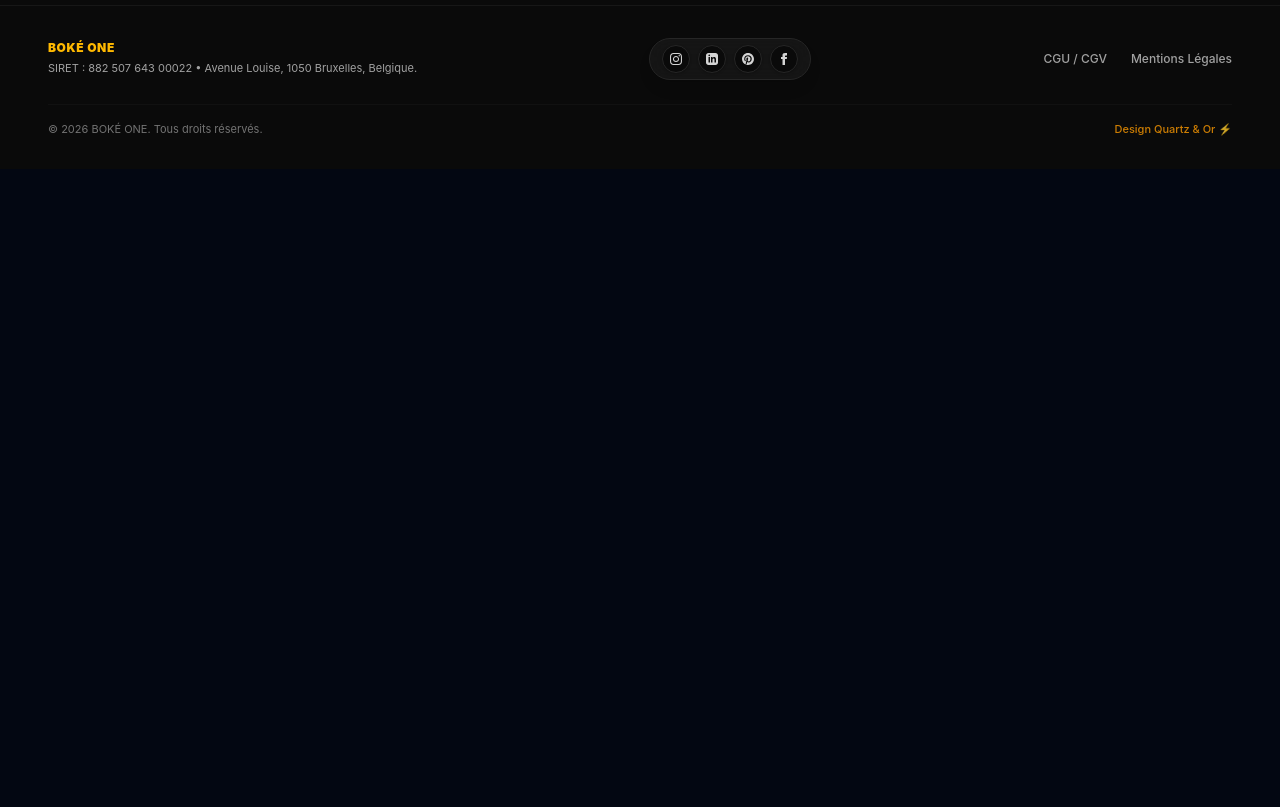
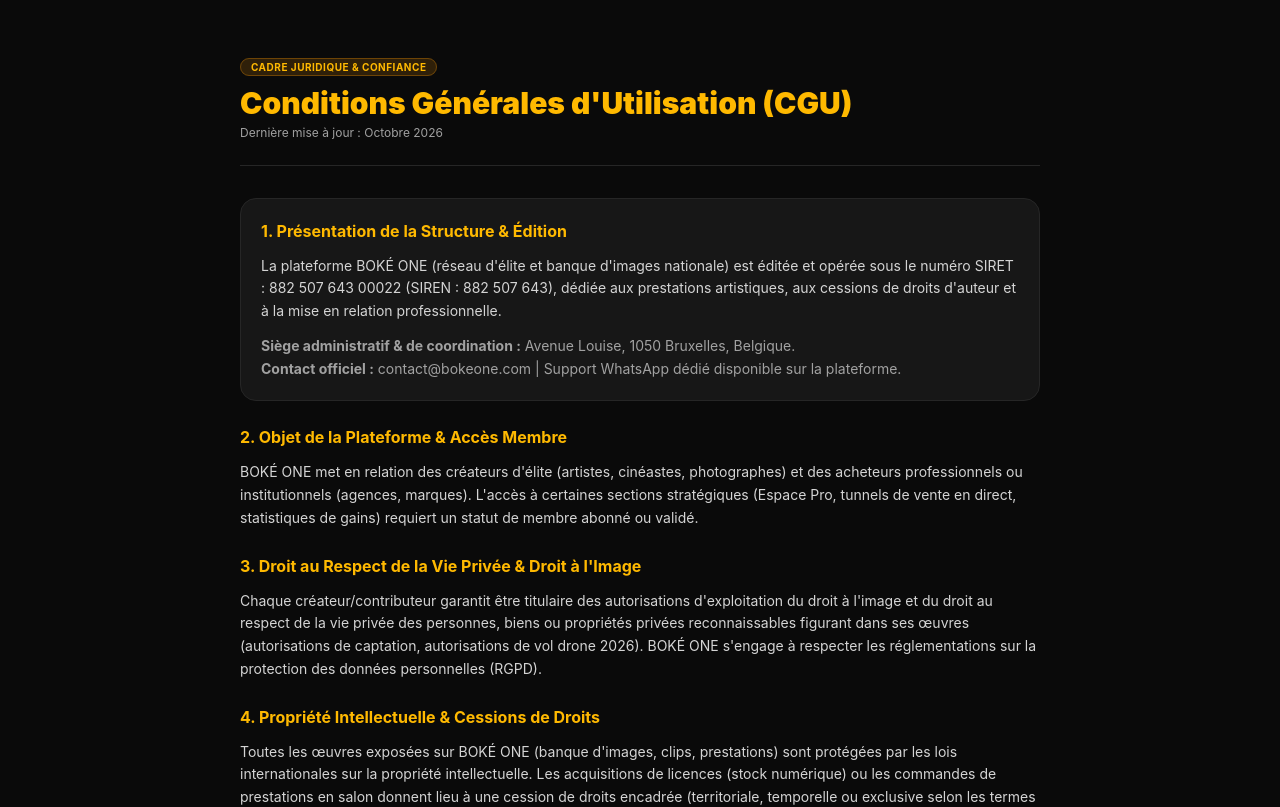
Before and after one commit to cloudshellsystem/boke, a React (Vite) app: page / in a window 1280 px wide. Shown: the part 1440-2247 px from the top of the page. Before the commit the page ends 1609 px from the top, so only its background shows below. Built offline with nearby package versions, Linux system fonts and the light colour scheme; no server answers.

Commit message:
Optimisation de la taille des chunks Vite et validation du Footer

```diff
--- a/src/components/Footer.jsx
+++ b/src/components/Footer.jsx
@@ -1,99 +1,122 @@
 import React from "react";
-import { Link } from "react-router-dom";
+import { useLanguage } from "../context/LanguageContext";
 
-export default function Footer({ onNavigate }) {
-  const handleLegalClick = (e, route) => {
-    if (onNavigate) {
-      e.preventDefault();
-      onNavigate(route);
-    }
-  };
+const CGU_TEXT = {
+  fr: {
+    badge: "Cadre Juridique & Confiance",
+    title: "Conditions Générales d'Utilisation (CGU)",
+    lastUpdate: "Dernière mise à jour : Octobre 2026",
+    sec1Title: "1. Présentation de la Structure & Édition",
+    sec1P1: "La plateforme BOKÉ ONE (réseau d'élite et banque d'images nationale) est éditée et opérée sous le numéro SIRET : 882 507 643 00022 (SIREN : 882 507 643), dédiée aux prestations artistiques, aux cessions de droits d'auteur et à la mise en relation professionnelle.",
+    sec1HQ: "Siège administratif & de coordination :",
+    sec1Address: "Avenue Louise, 1050 Bruxelles, Belgique.",
+    sec1Contact: "Contact officiel :",
+    sec1WhatsApp: "Support WhatsApp dédié disponible sur la plateforme.",
+    sec2Title: "2. Objet de la Plateforme & Accès Membre",
+    sec2Desc: "BOKÉ ONE met en relation des créateurs d'élite (artistes, cinéastes, photographes) et des acheteurs professionnels ou institutionnels (agences, marques). L'accès à certaines sections stratégiques (Espace Pro, tunnels de vente en direct, statistiques de gains) requiert un statut de membre abonné ou validé.",
+    sec3Title: "3. Droit au Respect de la Vie Privée & Droit à l'Image",
+    sec3Desc: "Chaque créateur/contributeur garantit être titulaire des autorisations d'exploitation du droit à l'image et du droit au respect de la vie privée des personnes, biens ou propriétés privées reconnaissables figurant dans ses œuvres (autorisations de captation, autorisations de vol drone 2026). BOKÉ ONE s'engage à respecter les réglementations sur la protection des données personnelles (RGPD).",
+    sec4Title: "4. Propriété Intellectuelle & Cessions de Droits",
+    sec4Desc: "Toutes les œuvres exposées sur BOKÉ ONE (banque d'images, clips, prestations) sont protégées par les lois internationales sur la propriété intellectuelle. Les acquisitions de licences (stock numérique) ou les commandes de prestations en salon donnent lieu à une cession de droits encadrée (territoriale, temporelle ou exclusive selon les termes négociés). Toute revente ou utilisation non autorisée est strictement interdite.",
+    sec5Title: "5. Transactions, Commissions & Acomptes",
+    sec5Desc: "Les transactions réalisées via la plateforme ou validées en salon impliquent un système de commissionnement transparent (15 % prélevés par la structure jusqu'à 100 €, puis 20 % au-delà). Les accords conclus en direct peuvent nécessiter le versement d'un acompte de sécurité (généralement 30 %) pour bloquer les plannings et valider les cessions immédiates.",
+    sec6Title: "6. Protection Technique (Basse Résolution, RAW, Filigranes) & Exonération de Responsabilité",
+    sec6Desc: "Afin de protéger le travail des créateurs, BOKÉ ONE applique volontairement un affichage en basse résolution et compresse les aperçus sur la plateforme, complétés par des filigranes dynamiques superposés et la désactivation des accès directs au téléchargement. Les œuvres ne sont proposées et délivrées dans leur format d'origine haute définition (RAW, fichiers natifs non compressés, Ultra-HD / 4K) qu'exclusivement lors de la finalisation de l'achat ou du paiement d'une licence valide. L'utilisateur et le créateur reconnaissent qu'aucune technologie web n'est totalement infaillible face aux tentatives d'extraction ou de capture d'écran frauduleuses. BOKÉ ONE ne pourra être tenu responsable des détournements réalisés par des tiers en dehors de son infrastructure, mais collaborera activement à l'identification de toute infraction.",
+    sec7Title: "7. Responsabilité & Conciliation",
+    sec7Desc: "BOKÉ ONE s'engage à assurer la sécurité des données de ses membres et la fiabilité des outils de mise en relation. En cas de litige, les parties privilégieront une résolution amiable via la conciergerie.",
+    sec8Title: "8. Gestion des Cookies & Protection des Données (RGPD)",
+    sec8P1: "Un cookie est un petit fichier texte déposé sur le disque dur de votre ordinateur ou de votre appareil (smartphone, tablette...) lors de la visite d'un site Internet ou de la consultation d'une publicité. Les cookies ont pour but de collecter des informations relatives à votre navigation et de vous adresser des services adaptés.",
+    sec8P2: "Sur BOKÉ ONE, les cookies sont utilisés pour assurer le bon fonctionnement technique de la plateforme (sauvegarde des sessions, gestion du panier et préférences d'affichage) et, le cas échéant, pour mesurer l'audience et l'utilisation de nos services (statistiques anonymisées). Vous pouvez à tout moment configurer votre navigateur pour accepter ou refuser les cookies."
+  },
+  en: {
+    badge: "Legal Framework & Trust",
+    title: "Terms of Service (ToS)",
+    lastUpdate: "Last updated: October 2026",
+    sec1Title: "1. Structure Presentation & Publishing",
+    sec1P1: "The BOKÉ ONE platform (elite network & national image bank) is published and operated under SIRET number: 882 507 643 00022 (SIREN: 882 507 643), dedicated to artistic services, copyright transfers, and professional networking.",
+    sec1HQ: "Administrative & coordination headquarters:",
+    sec1Address: "Avenue Louise, 1050 Brussels, Belgium.",
+    sec1Contact: "Official contact:",
+    sec1WhatsApp: "Dedicated WhatsApp support available on the platform.",
+    sec2Title: "2. Platform Purpose & Member Access",
+    sec2Desc: "BOKÉ ONE connects elite creators (artists, filmmakers, photographers) with professional or institutional buyers (agencies, brands). Access to strategic sections (Pro Space, direct sales funnels, earnings statistics) requires subscriber or validated member status.",
+    sec3Title: "3. Privacy Rights & Model Release",
+    sec3Desc: "Each contributor guarantees possession of all necessary image rights, property releases, and privacy clearances for recognizable individuals or private properties featured in uploaded works (including 2026 drone flight clearances). BOKÉ ONE complies with GDPR personal data protection standards.",
+    sec4Title: "4. Intellectual Property & Rights Transfers",
+    sec4Desc: "All works showcased on BOKÉ ONE (image bank, video clips, services) are protected by international intellectual property laws. License acquisitions (digital stock) or event service bookings entail structured rights assignments (territorial, time-bound, or exclusive according to negotiated terms). Any unauthorized resale or use is strictly prohibited.",
+    sec5Title: "5. Transactions, Commissions & Deposits",
+    sec5Desc: "Transactions completed via the platform or validated on-site involve a transparent commission structure (15% platform fee up to €100, then 20% beyond). Direct agreements may require a security deposit (typically 30%) to lock schedules and confirm immediate transfers.",
+    sec6Title: "6. Technical Protection (Low Resolution, RAW Files, Watermarks) & Limitation of Liability",
+    sec6Desc: "To protect creators' work, BOKÉ ONE intentionally displays content in low resolution and compressed preview formats across the platform, combined with overlaid dynamic watermarks and disabled direct downloads. Original high-definition files (RAW, uncompressed native assets, Ultra-HD / 4K) are exclusively provided upon full purchase completion or payment of a valid license. Users and creators acknowledge that no web technology is completely immune to fraudulent extraction or screenshots. BOKÉ ONE cannot be held liable for third-party unauthorized captures outside its infrastructure, but will actively assist in identifying infringements.",
+    sec7Title: "7. Liability & Conciliation",
+    sec7Desc: "BOKÉ ONE is committed to ensuring member data security and networking tool reliability. In the event of a dispute, parties will prioritize an amicable resolution through conciergence.",
+    sec8Title: "8. Cookies Management & Data Protection (GDPR)",
+    sec8P1: "A cookie is a small text file stored on your computer or device (smartphone, tablet...) when visiting a website or viewing an advertisement. Cookies collect information regarding your browsing activity to provide tailored services.",
+    sec8P2: "On BOKÉ ONE, cookies are used to guarantee technical platform performance (session preservation, shopping cart management, display preferences) and measure service usage (anonymous statistics). You can configure your browser preferences at any time."
+  }
+};
+
+export default function CGUPage() {
+  const { lang } = useLanguage();
+  const t = CGU_TEXT[lang] || CGU_TEXT.fr;
 
   return (
-    <footer className="w-full bg-neutral-950 border-t border-neutral-900 text-neutral-400 py-8 px-6 sm:px-12 font-sans mt-auto relative z-30">
-      <div className="max-w-7xl mx-auto flex flex-col md:flex-row items-center justify-between gap-6">
+    <main className="mx-auto w-full max-w-4xl bg-neutral-950 p-6 sm:p-12 text-neutral-300 min-h-screen font-sans space-y-8">
+      <header className="border-b border-neutral-800 pb-6">
+        <span className="text-[10px] bg-amber-500/15 text-amber-400 border border-amber-500/30 px-2.5 py-0.5 rounded-full font-bold uppercase tracking-wider">
+          {t.badge}
+        </span>
+        <h1 className="text-3xl font-black text-amber-400 mt-2">{t.title}</h1>
+        <p className="text-xs text-neutral-400 mt-1">{t.lastUpdate}</p>
+      </header>
 
-        {/* Identité & Confiance */}
-        <div className="space-y-1 text-center md:text-left">
-          <h3 className="text-xs font-black text-amber-400 tracking-wider uppercase">BOKÉ ONE</h3>
-          <p className="text-[11px] text-neutral-400">
-            SIRET : 882 507 643 00022 • Avenue Louise, 1050 Bruxelles, Belgique.
+      <section className="space-y-6 text-xs sm:text-sm leading-relaxed">
+        <div className="bg-neutral-900 border border-neutral-800 p-5 rounded-2xl space-y-3">
+          <h2 className="text-base font-bold text-amber-400">{t.sec1Title}</h2>
+          <p>{t.sec1P1}</p>
+          <p className="text-neutral-400">
+            <strong>{t.sec1HQ}</strong> {t.sec1Address}
+            <br />
+            <strong>{t.sec1Contact}</strong> contact@bokeone.com | {t.sec1WhatsApp}
           </p>
         </div>
 
-        {/* 🔹 MINI-PICTOS RONDS DISCRETS (Réseaux Sociaux Cliquables) */}
-        <div className="flex items-center gap-2 bg-neutral-900/90 border border-neutral-800 px-3 py-1.5 rounded-full shadow-lg backdrop-blur-md">
-
-          {/* Instagram */}
-          <a
-            href="https://instagram.com"
-            target="_blank"
-            rel="noopener noreferrer"
-            className="w-7 h-7 rounded-full bg-neutral-950 border border-neutral-800 flex items-center justify-center text-neutral-300 hover:text-pink-400 hover:border-pink-500 transition transform hover:scale-110 shadow-sm cursor-pointer"
-            title="Instagram"
-          >
-            <svg className="w-3 h-3 fill-current" viewBox="0 0 24 24"><path d="M12 2.163c3.204 0 3.584.012 4.85.07 3.252.148 4.771 1.691 4.919 4.919.058 1.265.069 1.645.069 4.849 0 3.205-.012 3.584-.069 4.849-.149 3.225-1.664 4.771-4.919 4.919-1.266.058-1.644.07-4.85.07-3.204 0-3.584-.012-4.849-.07-3.26-.149-4.771-1.699-4.919-4.92-.058-1.265-.07-1.644-.07-4.849 0-3.204.013-3.583.07-4.849.149-3.227 1.664-4.771 4.919-4.919 1.266-.057 1.645-.069 4.849-.069zm0-2.163c-3.259 0-3.667.014-4.947.072-4.358.2-6.78 2.618-6.98 6.98-.059 1.281-.073 1.689-.073 4.948 0 3.259.014 3.668.072 4.948.2 4.358 2.618 6.78 6.98 6.98 1.281.058 1.689.072 4.948.072 3.259 0 3.668-.014 4.948-.072 4.354-.2 6.782-2.618 6.979-6.98.059-1.28.073-1.689.073-4.948 0-3.259-.014-3.667-.072-4.947-.196-4.354-2.617-6.78-6.979-6.98-1.281-.059-1.69-.073-4.949-.073zm0 5.838c-3.403 0-6.162 2.759-6.162 6.162s2.759 6.163 6.162 6.163 6.162-2.759 6.162-6.163c0-3.403-2.759-6.162-6.162-6.162zm0 10.162c-2.209 0-4-1.79-4-4 0-2.209 1.791-4 4-4s4 1.791 4 4c0 2.21-1.791 4-4 4zm6.406-11.845c-.796 0-1.441.645-1.441 1.44s.645 1.44 1.441 1.44c.795 0 1.439-.645 1.439-1.44s-.644-1.44-1.439-1.44z"/></svg>
-          </a>
-
-          {/* LinkedIn */}
-          <a
-            href="https://linkedin.com"
-            target="_blank"
-            rel="noopener noreferrer"
-            className="w-7 h-7 rounded-full bg-neutral-950 border border-neutral-800 flex items-center justify-center text-neutral-300 hover:text-amber-400 hover:border-amber-500 transition transform hover:scale-110 shadow-sm cursor-pointer"
-            title="LinkedIn"
-          >
-            <svg className="w-3 h-3 fill-current" viewBox="0 0 24 24"><path d="M19 0h-14c-2.761 0-5 2.239-5 5v14c0 2.761 2.239 5 5 5h14c2.762 0 5-2.239 5-5v-14c0-2.761-2.238-5-5-5zm-11 19h-3v-11h3v11zm-1.5-12.268c-.966 0-1.75-.79-1.75-1.764s.784-1.764 1.75-1.764 1.75.79 1.75 1.764-.783 1.764-1.75 1.764zm13.5 12.268h-3v-5.604c0-3.368-4-3.113-4 0v5.604h-3v-11h3v1.765c1.396-2.586 7-2.777 7 2.476v6.759z"/></svg>
-          </a>
-
-          {/* Pinterest */}
-          <a
-            href="https://www.pinterest.com/bokeone_photographes"
-            target="_blank"
-            rel="noopener noreferrer"
-            className="w-7 h-7 rounded-full bg-neutral-950 border border-neutral-800 flex items-center justify-center text-neutral-300 hover:text-red-400 hover:border-red-500 transition transform hover:scale-110 shadow-sm cursor-pointer"
-            title="Pinterest"
-          >
-            <svg className="w-3 h-3 fill-current" viewBox="0 0 24 24"><path d="M12 0c-6.627 0-12 5.372-12 12 0 5.084 3.163 9.426 7.627 11.174-.105-.949-.2-2.405.042-3.441.218-.937 1.407-5.965 1.407-5.965s-.359-.719-.359-1.782c0-1.668.967-2.914 2.171-2.914 1.023 0 1.518.769 1.518 1.69 0 1.029-.655 2.568-.994 3.995-.283 1.194.599 2.169 1.777 2.169 2.133 0 3.772-2.249 3.772-5.495 0-2.873-2.064-4.882-5.012-4.882-3.414 0-5.418 2.561-5.418 5.207 0 1.031.397 2.138.893 2.738.098.119.112.224.083.345-.09.375-.291 1.199-.331 1.363-.053.225-.172.273-.395.164-1.478-.688-2.404-2.852-2.404-4.594 0-3.745 2.721-7.185 7.843-7.185 4.128 0 7.331 2.942 7.331 6.879 0 4.102-2.589 7.41-6.183 7.41-1.207 0-2.339-.627-2.728-1.36l-.744 2.836c-.269 1.034-1.001 2.332-1.492 3.123 1.121.346 2.315.534 3.551.534 6.627 0 12-5.373 12-12 0-6.628-5.373-12-12-12z"/></svg>
-          </a>
-
-          {/* Facebook */}
-          <a
-            href="https://facebook.com"
-            target="_blank"
-            rel="noopener noreferrer"
-            className="w-7 h-7 rounded-full bg-neutral-950 border border-neutral-800 flex items-center justify-center text-neutral-300 hover:text-blue-400 hover:border-blue-500 transition transform hover:scale-110 shadow-sm cursor-pointer"
-            title="Facebook"
-          >
-            <svg className="w-3 h-3 fill-current" viewBox="0 0 24 24"><path d="M9 8h-3v4h3v12h5v-12h3.642l.358-4h-4v-1.667c0-.955.192-1.333 1.115-1.333h2.885v-5h-3.808c-3.596 0-5.192 1.583-5.192 4.615v3.385z"/></svg>
-          </a>
-
+        <div className="space-y-3">
+          <h2 className="text-base font-bold text-amber-400">{t.sec2Title}</h2>
+          <p>{t.sec2Desc}</p>
         </div>
 
-        {/* Liens légaux avec curseur main (cursor-pointer) */}
-        <div className="flex items-center gap-6 text-xs font-medium">
-          <Link
-            to="/cgu"
-            onClick={(e) => handleLegalClick(e, "cgu")}
-            className="hover:text-amber-400 transition text-neutral-400 cursor-pointer underline-offset-4 hover:underline"
-          >
-            CGU / CGV
-          </Link>
-          <Link
-            to="/cgu"
-            onClick={(e) => handleLegalClick(e, "mentions")}
-            className="hover:text-amber-400 transition text-neutral-400 cursor-pointer underline-offset-4 hover:underline"
-          >
-            Mentions Légales
-          </Link>
+        <div className="space-y-3">
+          <h2 className="text-base font-bold text-amber-400">{t.sec3Title}</h2>
+          <p>{t.sec3Desc}</p>
         </div>
 
-      </div>
+        <div className="space-y-3">
+          <h2 className="text-base font-bold text-amber-400">{t.sec4Title}</h2>
+          <p>{t.sec4Desc}</p>
+        </div>
 
-      <div className="max-w-7xl mx-auto border-t border-neutral-900/60 mt-6 pt-4 flex items-center justify-between text-[11px] text-neutral-500">
-        <p>© {new Date().getFullYear()} BOKÉ ONE. Tous droits réservés.</p>
-        <p className="text-amber-500/80 font-medium">Design Quartz & Or ⚡</p>
-      </div>
-    </footer>
+        <div className="space-y-3">
+          <h2 className="text-base font-bold text-amber-400">{t.sec5Title}</h2>
+          <p>{t.sec5Desc}</p>
+        </div>
+
+        <div className="bg-neutral-900/60 border border-neutral-800 p-5 rounded-2xl space-y-3">
+          <h2 className="text-base font-bold text-amber-400">{t.sec6Title}</h2>
+          <p className="text-neutral-300">{t.sec6Desc}</p>
+        </div>
+
+        <div className="space-y-3">
+          <h2 className="text-base font-bold text-amber-400">{t.sec7Title}</h2>
+          <p>{t.sec7Desc}</p>
+        </div>
+
+        <div className="bg-neutral-900 border border-neutral-800 p-5 rounded-2xl space-y-3">
+          <h2 className="text-base font-bold text-amber-400">{t.sec8Title}</h2>
+          <p className="text-neutral-300">{t.sec8P1}</p>
+          <p className="text-neutral-400">{t.sec8P2}</p>
+        </div>
+      </section>
+    </main>
   );
 }
```
Also changed, not shown: vite.config.js (+15 -16 lines).
